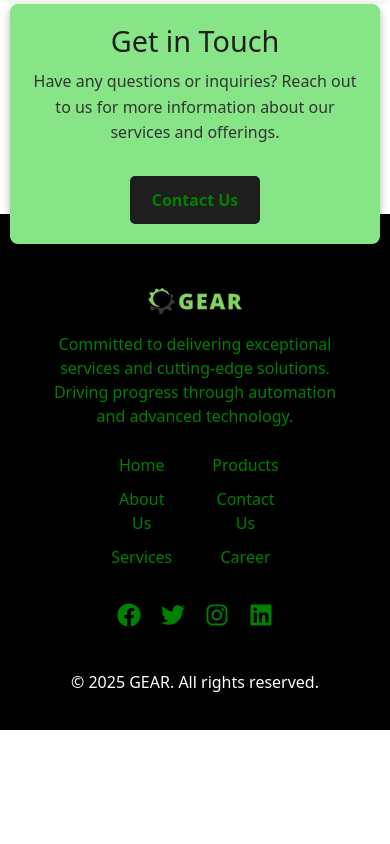
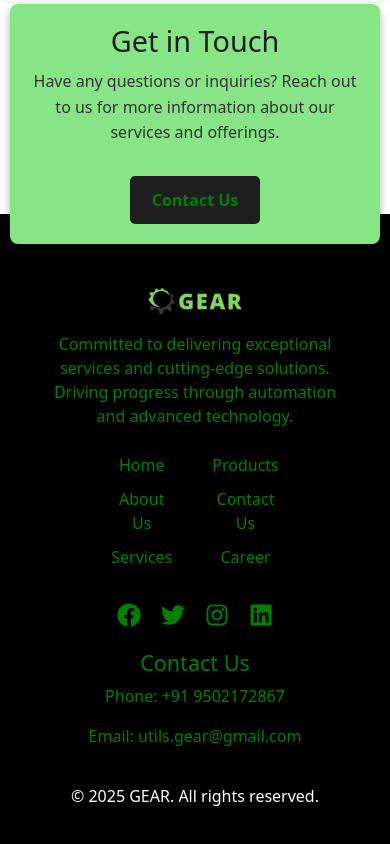
Before and after one commit to servicesingear/servicesingear.github.io, a React (Create React App) app in the folder gear-website/: page / in a window 390 px wide. Shown: the part 4148-4992 px from the top of the page. Before the commit the page ends 4878 px from the top, so only its background shows below. Built offline with nearby package versions, Linux system fonts and the light colour scheme.

Commit message:
phone number added

```diff
--- a/gear-website/src/components/pages/Footer.js
+++ b/gear-website/src/components/pages/Footer.js
@@ -13,6 +13,7 @@ function Footer() {
           <img src={logo} alt="Logo" className="footer-logo" />
           <p className="footer-company-info">Committed to delivering exceptional services and cutting-edge solutions. Driving progress through automation and advanced technology.</p>
         </div>
+
         <div className="footer-right">
           <div className="footer-links">
             <div className="footer-links-column">
@@ -26,6 +27,7 @@ function Footer() {
               <Link to="/career">Career</Link>
             </div>
           </div>
+
           <div className="footer-social">
             <a href="https://www.facebook.com" target="_blank" rel="noopener noreferrer" aria-label="Facebook"><FaFacebook /></a>
             <a href="https://www.twitter.com" target="_blank" rel="noopener noreferrer" aria-label="Twitter"><FaTwitter /></a>
@@ -33,6 +35,12 @@ function Footer() {
             <a href="https://www.linkedin.com" target="_blank" rel="noopener noreferrer" aria-label="LinkedIn"><FaLinkedin /></a>
           </div>
         </div>
+        <div className="footer-contact">
+            <h4>Contact Us</h4>
+
+            <p>Phone: +91 9502172867</p>
+            <p>Email: utils.gear@gmail.com</p>
+          </div>
       </div>
       <div className="footer-paragraph">
         {/* <p>Empowering the future through innovation and technological excellence.</p> */}
--- a/gear-website/src/components/styles/Footer.css
+++ b/gear-website/src/components/styles/Footer.css
@@ -77,6 +77,10 @@
   font-size: 1.5em; /* Size of social media icons */
   transition: color 0.3s;
 }
+.footer-contact{
+  color: green;
+}
+
 
 .footer-social a:hover {
   color:  green;
```
